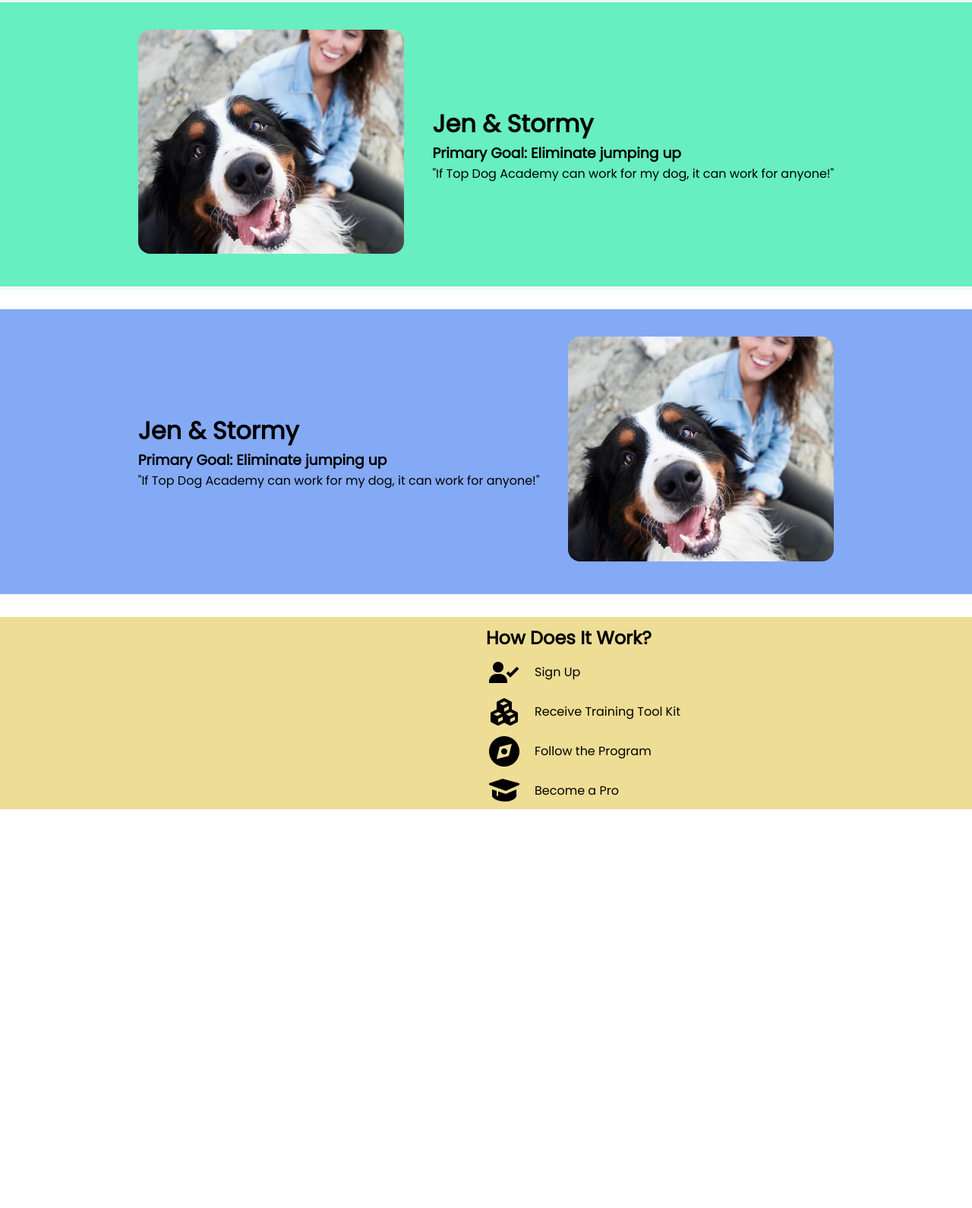
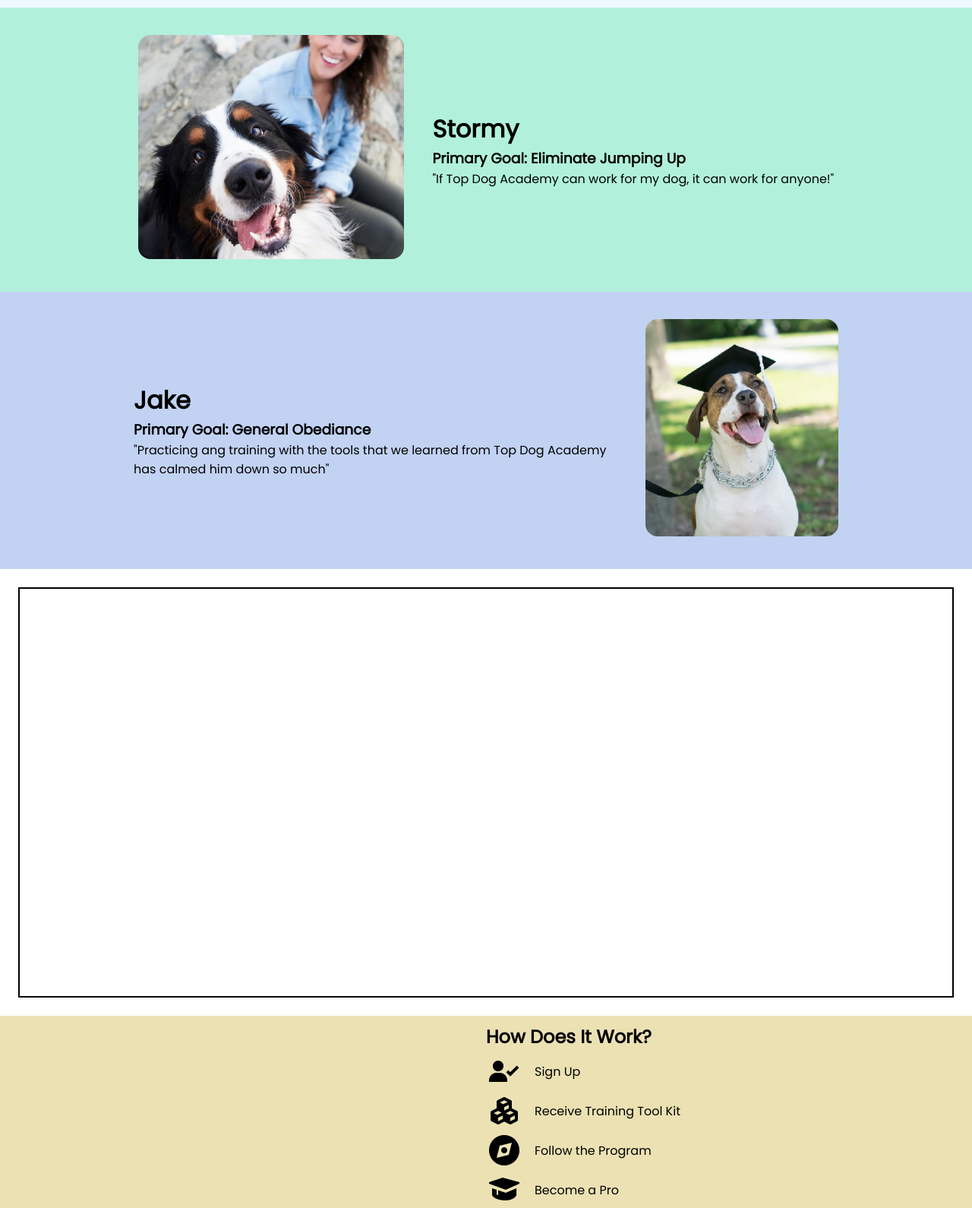
Before and after one commit to ajthraen/topdog-academy, a plain HTML site: page index.html in a window 1280 px wide. Shown: the part 483-2073 px from the top of the page at 76% size. Before the commit the page ends 1548 px from the top, so only its background shows below. Drawn offline with nearby package versions, Linux system fonts and the light colour scheme.

Commit message:
clean up2

```diff
--- a/index.html
+++ b/index.html
@@ -27,7 +27,7 @@
         </div>
       <div class="home_content_index">
             <div class="banner-1">
-                <div class="text">Home Content</div>
+                <div class="text"></div>
             </div>
             <div class="section1">
                 <div class="text_index">
@@ -46,8 +46,8 @@
                         <img class="ownerImg" src="./assets/Test1Med.png" alt="">
                     </div>
                     <div class="story1">
-                        <div><h1>Jen & Stormy</h1></div>
-                        <div><h3>Primary Goal: Eliminate jumping up</h3></div>
+                        <div><h1>Stormy</h1></div>
+                        <div><h3>Primary Goal: Eliminate Jumping Up</h3></div>
                         <!-- <div><p>"Before Top Dog Academy, Stormy had a very strong impulse to jump up on people and it made me very nervous to keep her arond the kids. After completing Top Dog Academy, she's like a whole new dog! Not only is the jumping gone, but the skills we learned also eliminated many of her other bad habits. I would recommend this program to anyone!"</p></div> -->
                         <div><p>"If Top Dog Academy can work for my dog, it can work for anyone!"</p></div>
                     </div>
@@ -56,15 +56,18 @@
             <div class="container3">
                 <div class="testimony">
                     <div class="story1">
-                        <div><h1>Jen & Stormy</h1></div>
-                        <div><h3>Primary Goal: Eliminate jumping up</h3></div>
+                        <div><h1>Jake</h1></div>
+                        <div><h3>Primary Goal: General Obediance</h3></div>
                         <!-- <div><p>"Before Top Dog Academy, Stormy had a very strong impulse to jump up on people and it made me very nervous to keep her arond the kids. After completing Top Dog Academy, she's like a whole new dog! Not only is the jumping gone, but the skills we learned also eliminated many of her other bad habits. I would recommend this program to anyone!"</p></div> -->
-                        <div><p>"If Top Dog Academy can work for my dog, it can work for anyone!"</p></div>
+                        <div><p>"Practicing ang training with the tools that we learned from Top Dog Academy has calmed him down so much"</p></div>
                     </div>
                     <div class="imgBox2">
-                        <img class="ownerImg" src="./assets/Test1Med.png" alt="">
+                        <img class="ownerImg" src="./assets/Test2Med.png" alt="">
                     </div>
                 </div>
+            </div>
+            <div class="container4">
+                <div class="placeHolder"></div>
             </div>
             <div class="banner-2">
                 <ul class="text2">
--- a/style.css
+++ b/style.css
@@ -247,9 +247,9 @@ a:hover{
     left: 240px;
 }
 .banner-1{
-    height: 25px;
+    height: 32px;
     width: 100%;
-    background-color: rgb(174, 105, 239);
+    background-color: rgb(201, 159, 240);
     margin-top: 1px;
 }
 .section1{
@@ -274,10 +274,10 @@ a:hover{
     border-radius: 20px;
 }
 .container2{
-    background-color: rgb(103, 238, 193);
+    background-color: rgb(177, 241, 220);
 }
 .container3{
-    background-color: rgb(132, 170, 246);
+    background-color: rgb(194, 210, 242);
 }
 .testimony{
     display: flex;
@@ -287,7 +287,7 @@ a:hover{
     max-width: 1000px;
     height: fit-content;
     padding: 20px;
-    margin: 30px auto;
+    margin: 0 auto;
 }
 .imgBox2{
     width: 350px;
@@ -305,14 +305,23 @@ a:hover{
 .banner-2{
     height: fit-content;
     width: 100%;
-    background-color: rgb(237, 221, 149);
-    margin-top: 1px;
+    background-color: rgb(235, 225, 179);
+    /* margin-top: 1px; */
+}
+.container4{
+    padding: 24px;
+}
+.placeHolder{
+    height: 540px;
+    width: 100%;
+    padding: 16px;
+    border: 2px solid black;
 }
 .text2{
     display: flex;
     flex-direction: column;
     justify-content: center;
-    margin-top: 20px;
+    /* margin-top: 20px; */
     margin-right: 20px;
     margin-bottom: 20px;
     margin-left: 50%;
```
Also changed, not shown: assets/Test2Med.png (added), assets/pillarsoftraining.png (added).
